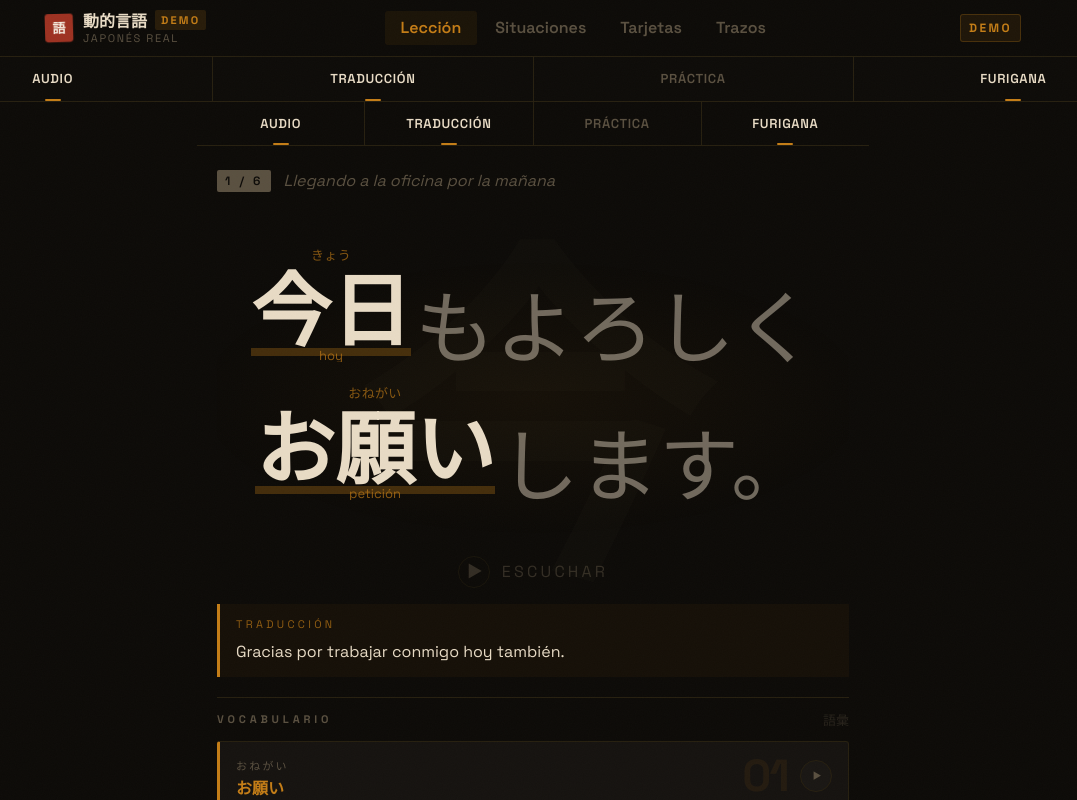
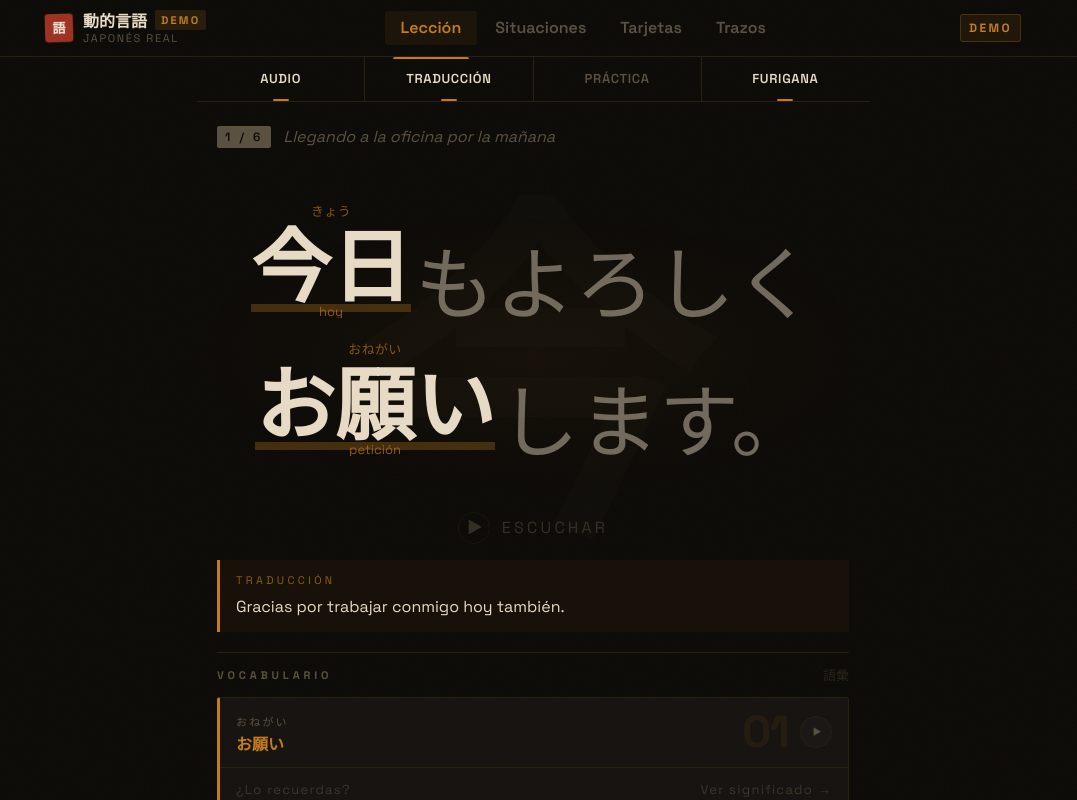
Before and after one commit to Ixo22/dynamic-language, a Next.js app: page /demo in a window 1280 px wide. Shown: the whole page, without its empty margins (107-1184 px from the left). Built offline with nearby package versions, Linux system fonts and the light colour scheme.

Commit message:
fix: hide sticky ToggleBar on desktop to prevent duplicate
.togglebar-sticky was position:static on desktop — still visible,
causing two ToggleBars. Changed to display:none so only the
inside-scroll version shows on desktop (both LessonPanel + DemoPanel).

```diff
--- a/src/app/globals.css
+++ b/src/app/globals.css
@@ -147,7 +147,7 @@ body::after {
 }
 @media (min-width: 768px) {
   .togglebar-sticky {
-    position: static;
+    display: none;
   }
 }
 
```
